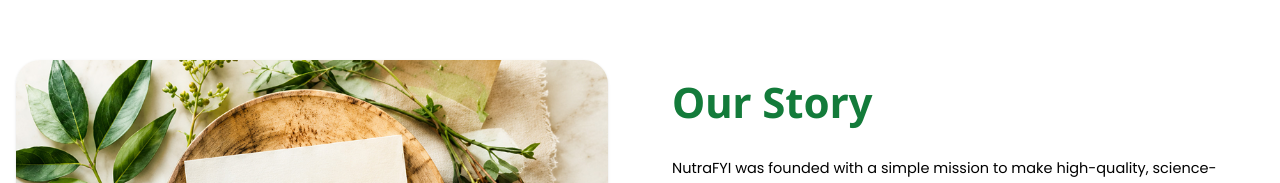
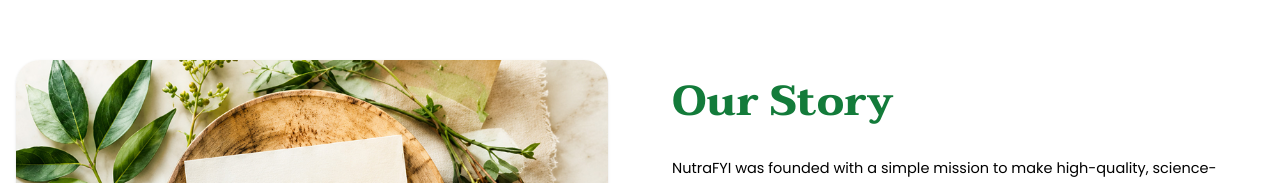
Before and after one commit to drashijaintms/nutrafyi, a React (Vite) app: page /about in a window 1280 px wide. Shown: the part 737-920 px from the top of the page. Built offline with nearby package versions, Linux system fonts and the light colour scheme; no server answers.

Commit message:
Use important modifier for Taviraj heading font in Our Story section

```diff
--- a/src/components/OurStory.jsx
+++ b/src/components/OurStory.jsx
@@ -27,7 +27,7 @@ function OurStory() {
           {/* Content */}
           <div>
 
-            <h2 className="font-['Taviraj'] text-[#137b3a] text-[32px] md:text-[38px] lg:text-[42px] font-bold mb-6">
+            <h2 className="!font-['Taviraj'] text-[#137b3a] text-[32px] md:text-[38px] lg:text-[42px] font-bold mb-6">
               Our Story
             </h2>
 
```
